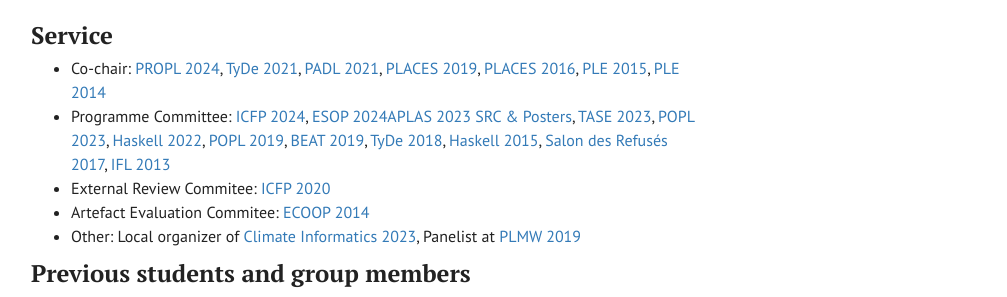
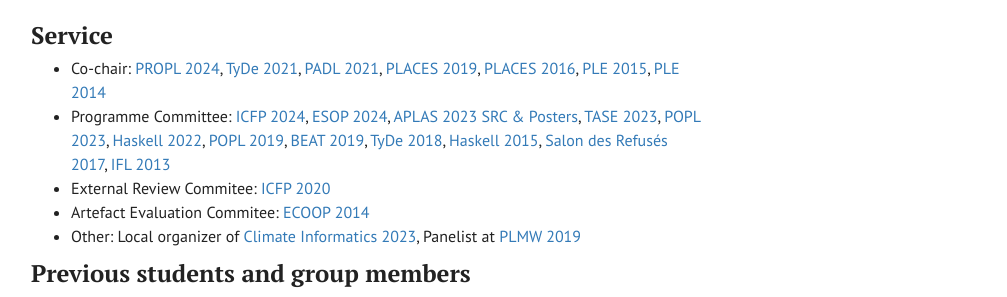
Before and after one commit to dorchard/dorchard.github.io, a Jekyll site: the page built from index.html, in a window 1280 px wide and 900 px high, scrolled down 3917 px. Shown: the part 489-786 px from the top of the window, without its empty margins (234-1241 px from the left). Built offline with Jekyll 4.4.1, drawn with Linux system fonts in a browser that asks for light colours.

```diff
--- a/index.html
+++ b/index.html
@@ -132,7 +132,7 @@ sitemap:
 <ul>
   <li>Co-chair: <a href="https://popl24.sigplan.org/home/propl-2024">PROPL 2024</a>, <a href="https://icfp21.sigplan.org/home/TyDe-2021">TyDe 2021</a>, <a href="">PADL 2021</a>, <a href="">PLACES 2019</a>, <a href="">PLACES 2016</a>, <a href="https://2015.ecoop.org/track/PLE-2015-papers">PLE 2015</a>, <a href="https://www.cl.cam.ac.uk/research/cprg/ple14/">PLE 2014</a>
   </li>
-    <li>Programme Committee: <a href="https://icfp24.sigplan.org/">ICFP 2024</a>, <a href="https://etaps.org/2024/conferences/esop/">ESOP 2024</a><a href="https://conf.researchr.org/track/aplas-2023/src-and-posters">APLAS 2023 SRC & Posters</a>, <a href="https://bristolpl.github.io/tase2023/">TASE 2023</a>, <a href="https://popl23.sigplan.org/">POPL 2023</a>, <a href="https://www.haskell.org/haskell-symposium/2022/">Haskell 2022</a>, <a href="https://popl19.sigplan.org/">POPL 2019</a>, <a href="https://popl19.sigplan.org/track/beat-2019-papers">BEAT 2019</a>, <a href="https://icfp18.sigplan.org/track/tyde-2018">TyDe 2018</a>, <a href="https://www.haskell.org/haskell-symposium/2015/">Haskell 2015</a>, <a  href="https://2017.programming-conference.org/track/refuses-2017">Salon des Refusés 2017</a>, <a href="http://www.cs.ru.nl/P.Achten/IFL2013/IFL_2013_home.html">IFL 2013</a></li>
+    <li>Programme Committee: <a href="https://icfp24.sigplan.org/">ICFP 2024</a>, <a href="https://etaps.org/2024/conferences/esop/">ESOP 2024</a>, <a href="https://conf.researchr.org/track/aplas-2023/src-and-posters">APLAS 2023 SRC & Posters</a>, <a href="https://bristolpl.github.io/tase2023/">TASE 2023</a>, <a href="https://popl23.sigplan.org/">POPL 2023</a>, <a href="https://www.haskell.org/haskell-symposium/2022/">Haskell 2022</a>, <a href="https://popl19.sigplan.org/">POPL 2019</a>, <a href="https://popl19.sigplan.org/track/beat-2019-papers">BEAT 2019</a>, <a href="https://icfp18.sigplan.org/track/tyde-2018">TyDe 2018</a>, <a href="https://www.haskell.org/haskell-symposium/2015/">Haskell 2015</a>, <a  href="https://2017.programming-conference.org/track/refuses-2017">Salon des Refusés 2017</a>, <a href="http://www.cs.ru.nl/P.Achten/IFL2013/IFL_2013_home.html">IFL 2013</a></li>
   <li>External Review Commitee: <a href="https://icfp20.sigplan.org/">ICFP 2020</a></li>
   <li>Artefact Evaluation Commitee: <a href="http://ecoop14.it.uu.se/aec.php">ECOOP 2014</a></li>
   <li>Other: Local organizer of <a href="https://cambridge-iccs.github.io/climate-informatics-2023/">Climate Informatics 2023</a>, Panelist at <a href="https://popl19.sigplan.org/details/PLMW-2019-papers/1/Panel-Grad-School-and-Beyond">PLMW 2019</a></li>
```
